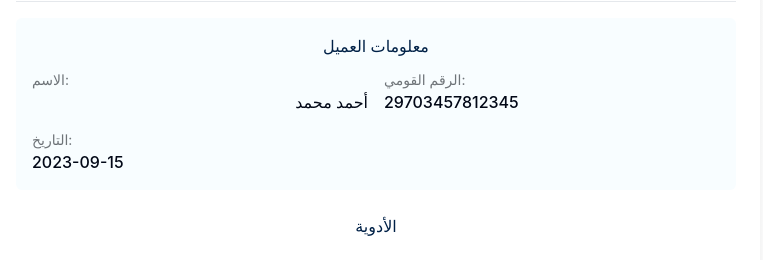
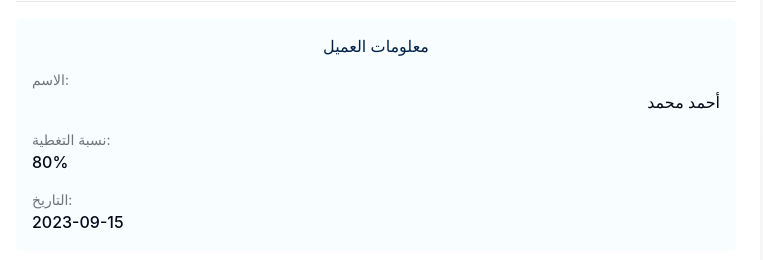
Before and after one commit to usifszone1/bills, a React (Vite) app: page / in a window 1280 px wide. Both pictures are taken after a click on the button "View Sample Receipt". Shown: the part 387-647 px from the top of the page, without its empty margins (264-1027 px from the left). Built offline with nearby package versions, Linux system fonts and the light colour scheme; a web font is replaced by a local one.

Commit message:
Update customer info and layout
- Remove "examination date" and "الرقم القومي".
- Move "co-payments" section to under customer name.

```diff
--- a/src/components/Receipt.tsx
+++ b/src/components/Receipt.tsx
@@ -19,16 +19,18 @@ const Receipt: React.FC<ReceiptProps> = ({ data }) => {
       <div className="mb-6 p-4 bg-pharmacy-lightBlue/30 rounded-md animate-scale-in">
         <h2 className="text-pharmacy-navy font-medium mb-3 text-center">معلومات العميل</h2>
 
-        <div className="grid grid-cols-2 gap-4">
+        <div className="grid grid-cols-1 gap-4">
           <div>
             <p className="text-sm text-pharmacy-darkGray/70">الاسم:</p>
             <p className="font-medium rtl">{data.customer.name}</p>
           </div>
 
-          <div>
-            <p className="text-sm text-pharmacy-darkGray/70">الرقم القومي:</p>
-            <p className="font-medium">{data.customer.id}</p>
-          </div>
+          {data.summary.coveragePercentage > 0 && (
+            <div>
+              <p className="text-sm text-pharmacy-darkGray/70">نسبة التغطية:</p>
+              <p className="font-medium">{data.summary.coveragePercentage}%</p>
+            </div>
+          )}
 
           {data.customer.date && (
             <div>
--- a/src/components/SummaryBox.tsx
+++ b/src/components/SummaryBox.tsx
@@ -18,20 +18,13 @@ const SummaryBox: React.FC<SummaryBoxProps> = ({ summary }) => {
         </div>
 
         {summary.coveragePercentage > 0 && (
-          <>
-            <div className="flex justify-between">
-              <span className="text-pharmacy-darkGray/80">نسبة التغطية:</span>
-              <span className="font-medium">{summary.coveragePercentage}%</span>
-            </div>
+          <div className="flex justify-between">
+            <span className="text-pharmacy-darkGray/80">مبلغ التغطية:</span>
+            <span className="font-medium text-pharmacy-coral">- {summary.coverageAmount.toFixed(2)}</span>
+          </div>
+        )}
 
-            <div className="flex justify-between">
-              <span className="text-pharmacy-darkGray/80">مبلغ التغطية:</span>
-              <span className="font-medium text-pharmacy-coral">- {summary.coverageAmount.toFixed(2)}</span>
-            </div>
-
-            <div className="border-t border-pharmacy-navy/10 pt-2 mt-2"></div>
-          </>
-        )}
+        <div className="border-t border-pharmacy-navy/10 pt-2 mt-2"></div>
 
         <div className="flex justify-between font-bold">
           <span className="text-pharmacy-navy">المجموع النهائي:</span>
```
